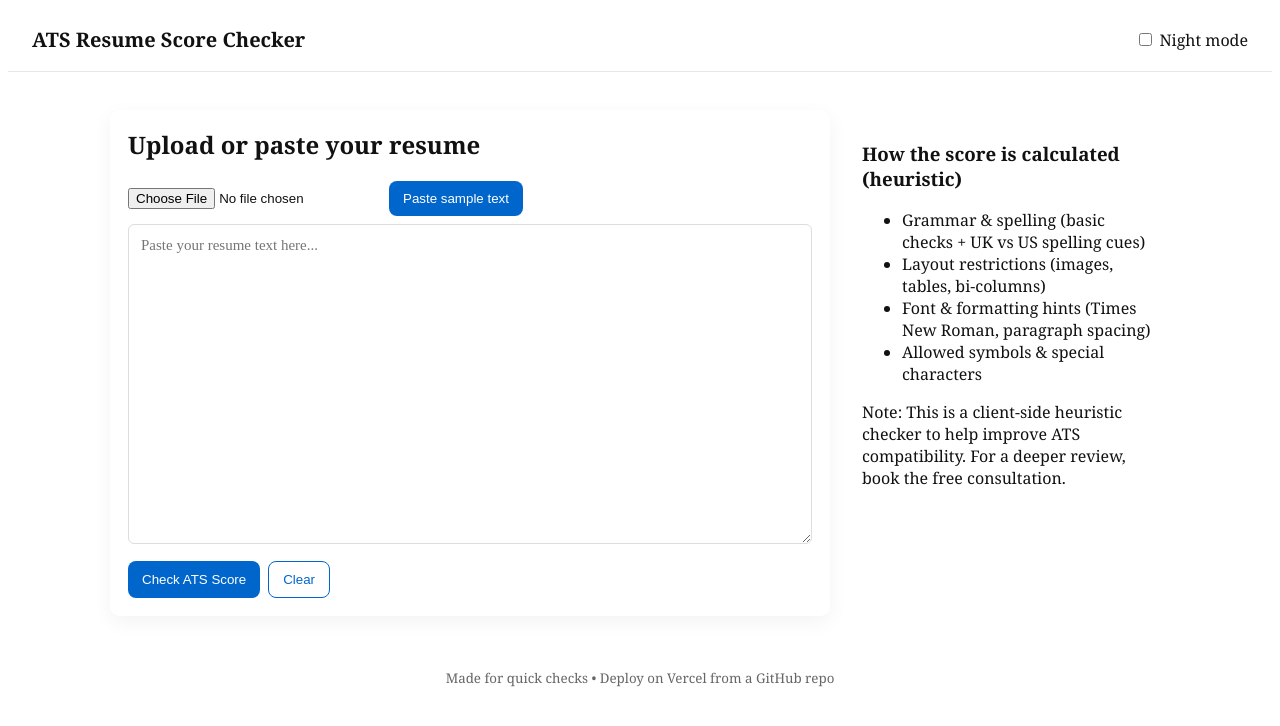
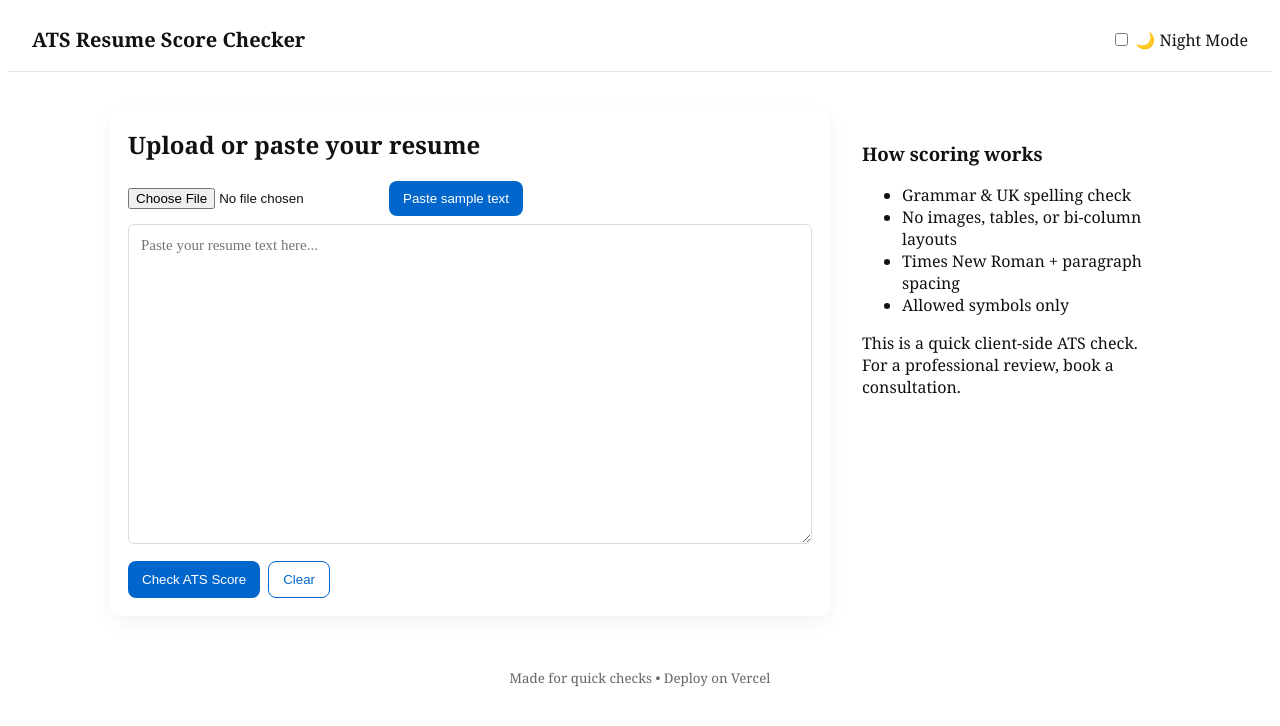
Before and after one commit to REZoom-ATS/REZoom, a plain HTML site: page index.html in a window 1280 px wide. Drawn offline with nearby package versions, Linux system fonts and the light colour scheme.

Commit message:
Update index.html

```diff
--- a/index.html
+++ b/index.html
@@ -5,19 +5,20 @@
 <meta name="viewport" content="width=device-width,initial-scale=1" />
 <title>ATS Resume Score Checker</title>
 <link rel="stylesheet" href="style.css" />
-  <!-- Typo.js UK English dictionary -->
-  <script src="https://cdn.jsdelivr.net/npm/typo-js@1.2.1/typo.min.js"></script>
+<!-- Mammoth.js for DOCX parsing -->
+<script src="https://cdnjs.cloudflare.com/ajax/libs/mammoth/1.4.2/mammoth.browser.min.js"></script>
+<!-- PDF.js for PDF parsing -->
+<script src="https://cdnjs.cloudflare.com/ajax/libs/pdf.js/3.11.174/pdf.min.js"></script>
 </head>
 <body class="day">
 <header class="topbar">
 <h1>ATS Resume Score Checker</h1>
-    <div class="controls">
 <label class="toggle">
 <input id="modeToggle" type="checkbox" />
-        <span>Night mode</span>
+<span>🌙 Night Mode</span>
 </label>
-    </div>
 </header>
+
 
 <main class="container">
 <section class="upload">
@@ -27,12 +28,15 @@
 <button id="pasteBtn">Paste sample text</button>
 </div>
 
+
 <textarea id="resumeText" placeholder="Paste your resume text here..." spellcheck="true"></textarea>
+
 
 <div class="actions">
 <button id="scoreBtn">Check ATS Score</button>
 <button id="clearBtn" class="ghost">Clear</button>
 </div>
+
 
 <div id="result" class="result hidden">
 <div class="scoreBox">
@@ -40,35 +44,34 @@
 <div id="scoreBar" class="scoreBar"><div id="scoreFill"></div></div>
 </div>
 
+
 <div id="suggestions" class="suggestions"></div>
 
+
 <div class="actions-row">
-          <a id="bookBtn" class="btn" href="https://docs.google.com/forms/d/e/1FAIpQLSf9I1MApaTyuwxTncp8CHnM4Ra4PohgASDhImLv0Bd7oCsy5w/viewform?usp=header" target="_blank">
-            Book a free consultation
-          </a>
-          <a id="waBtn" class="btn wa" href="#" target="_blank">WhatsApp</a>
+<a id="bookBtn" class="btn" href="https://docs.google.com/forms/d/e/1FAIpQLSf9I1MApaTyuwxTncp8CHnM4Ra4PohgASDhImLv0Bd7oCsy5w/viewform?usp=header" target="_blank">📅 Book Free Consultation</a>
+<a id="waBtn" class="btn wa" href="#" target="_blank">💬 WhatsApp</a>
 </div>
 </div>
 </section>
 
+
 <aside class="info">
-      <h3>How the score is calculated (heuristic)</h3>
+<h3>How scoring works</h3>
 <ul>
-        <li>Grammar & spelling (basic checks + UK vs US spelling cues)</li>
-        <li>Layout restrictions (images, tables, bi-columns)</li>
-        <li>Font & formatting hints (Times New Roman, paragraph spacing)</li>
-        <li>Allowed symbols & special characters</li>
+<li>Grammar & UK spelling check</li>
+<li>No images, tables, or bi-column layouts</li>
+<li>Times New Roman + paragraph spacing</li>
+<li>Allowed symbols only</li>
 </ul>
-      <div class="note">
-        Note: This is a client-side heuristic checker to help improve ATS compatibility. For a deeper review, book the free consultation.
-      </div>
+<p class="note">This is a quick client-side ATS check. For a professional review, book a consultation.</p>
 </aside>
 </main>
 
+
 <footer class="footer">
-    <small>Made for quick checks • Deploy on Vercel from a GitHub repo</small>
+<small>Made for quick checks • Deploy on Vercel</small>
 </footer>
-
 <script src="script.js"></script>
 </body>
 </html>
```
Lines whose indentation alone changed are shown as unchanged.
